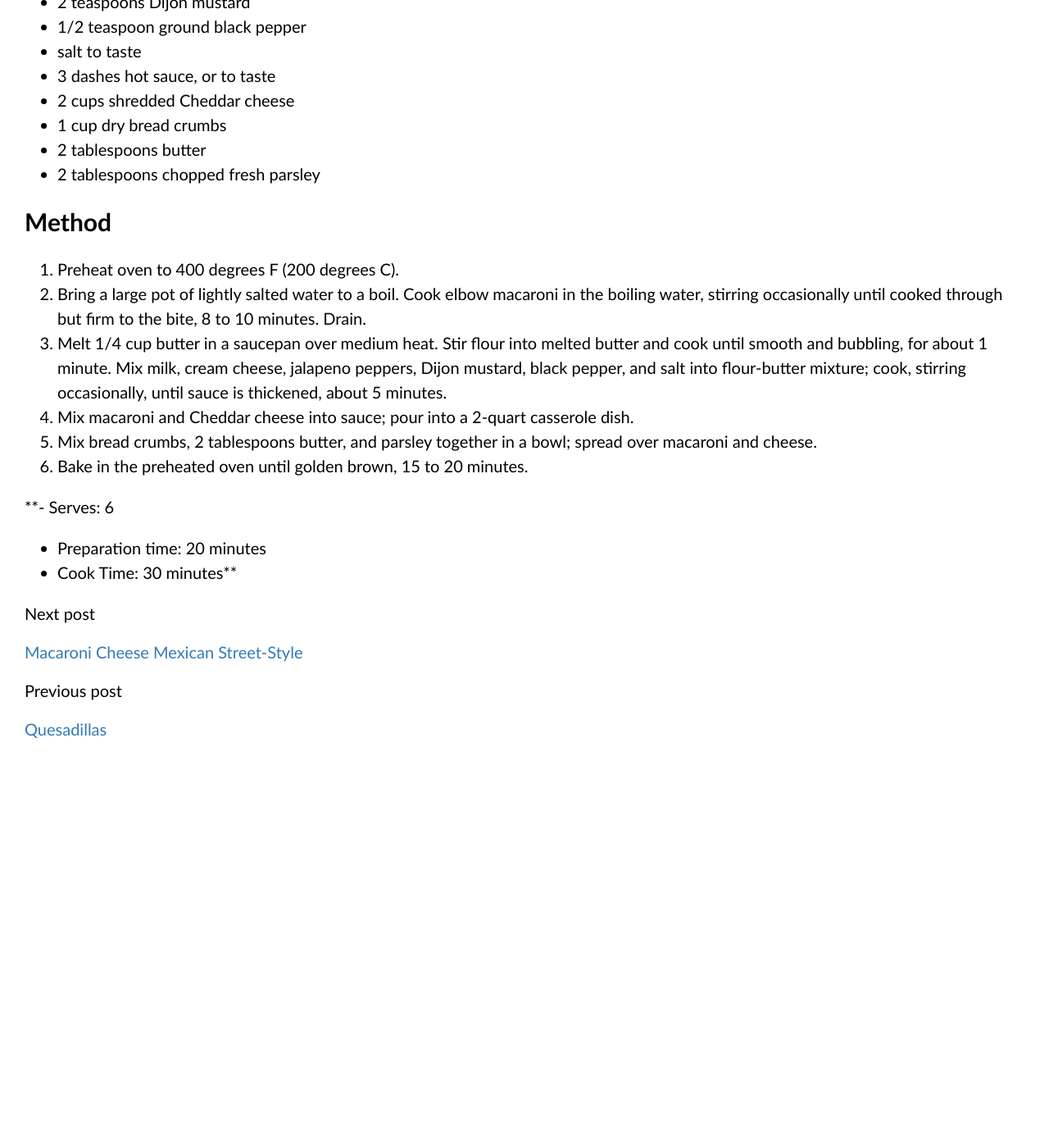
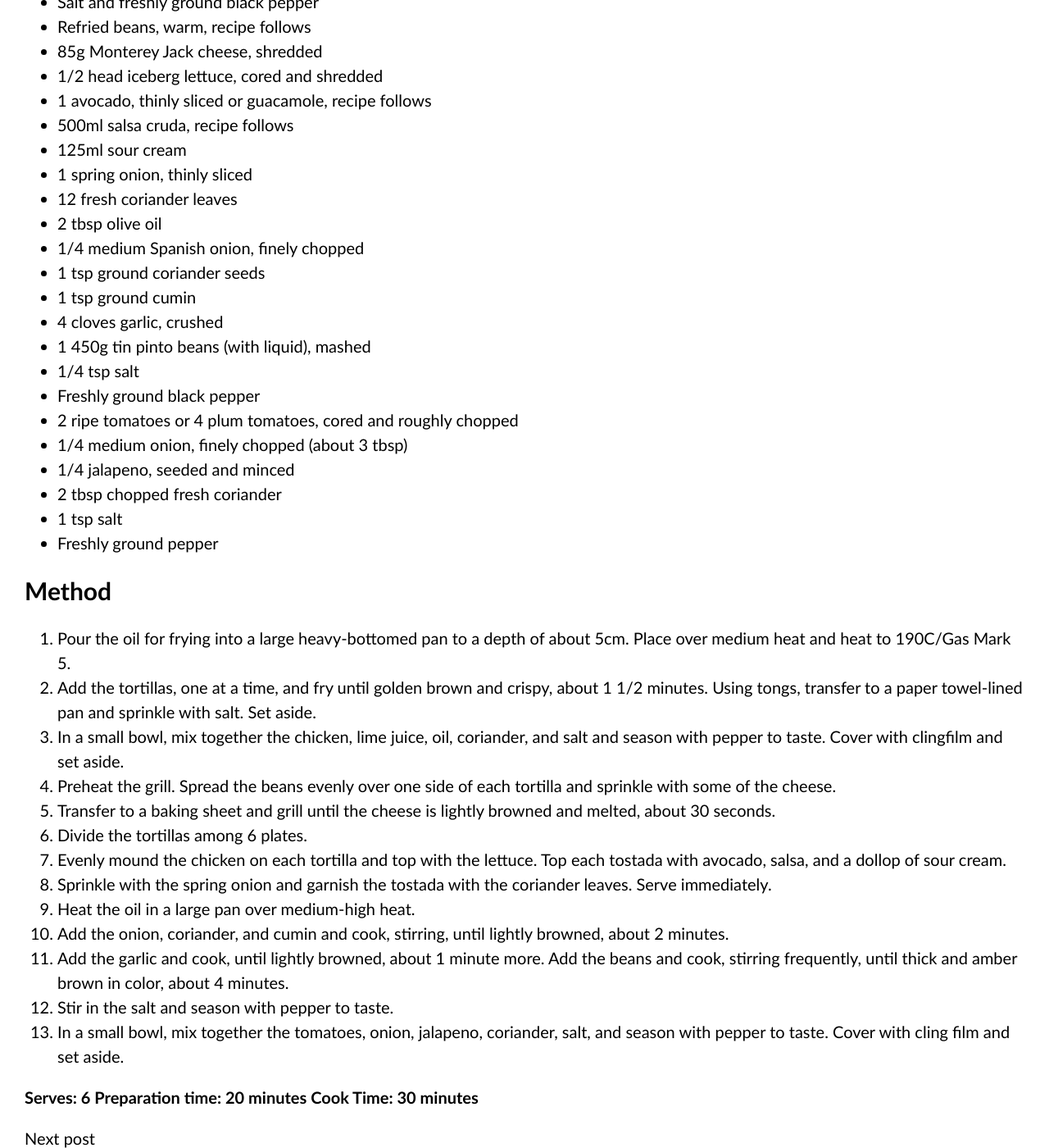
Before and after one commit to amycreates/amycreates.github.io, a Jekyll site: the page built from _recipes/recipe8.markdown, in a window 1280 px wide and 1400 px high, scrolled down 547 px. Shown: the whole window at 82% size. Built offline with Jekyll 4.4.1, drawn with Linux system fonts in a browser that asks for light colours; before the commit the page ends 1478 px from its top, so only the background shows below that; some of the changed text lies outside the part shown.

Commit message:
Added another recipe

```diff
--- a/_recipes/recipe8.markdown
+++ b/_recipes/recipe8.markdown
@@ -6,43 +6,65 @@ excerpt_separator: <!--more-->
 published: true
 order: 1
 tags:
-  - Dutch
-  - Fish
-  - Main
+  - Mexican
+  - Street Food
+  -
 ---
 
-# Macaroni Cheese Mexican Street-Style
+#
 
-This pasta recipe is very quick and easy to prepare, and it’s also a very popular recipe for kids! Mac and Cheese is not a traditional Mexican recipe, but it has somehow been adopted in many Mexican homes.
 
 <!--more-->
 
 ## Ingredients
 
-- 7 ounces elbow macaroni
-- 1/4 cup butter
-- 3 tablespoons all-purpose flour
-- 2 cups milk
-- 1 (8 ounce) package cream cheese
-- 4 slices canned jalapeno peppers, chopped
-- 2 teaspoons Dijon mustard
-- 1/2 teaspoon ground black pepper
-- salt to taste
-- 3 dashes hot sauce, or to taste
-- 2 cups shredded Cheddar cheese
-- 1 cup dry bread crumbs
-- 2 tablespoons butter
-- 2 tablespoons chopped fresh parsley
+- Vegetable oil for frying
+- 6 white corn tortillas
+- Salt for sprinkling
+- 300g cooked shredded chicken
+- 85ml freshly squeezed lime juice
+- 65ml olive oil
+- 10g chopped fresh coriander
+- Salt and freshly ground black pepper
+- Refried beans, warm, recipe follows
+- 85g Monterey Jack cheese, shredded
+- 1/2 head iceberg lettuce, cored and shredded
+- 1 avocado, thinly sliced or guacamole, recipe follows
+- 500ml salsa cruda, recipe follows
+- 125ml sour cream
+- 1 spring onion, thinly sliced
+- 12 fresh coriander leaves
+- 2 tbsp olive oil
+- 1/4 medium Spanish onion, finely chopped
+- 1 tsp ground coriander seeds
+- 1 tsp ground cumin
+- 4 cloves garlic, crushed
+- 1 450g tin pinto beans (with liquid), mashed
+- 1/4 tsp salt
+- Freshly ground black pepper
+- 2 ripe tomatoes or 4 plum tomatoes, cored and roughly chopped
+- 1/4 medium onion, finely chopped (about 3 tbsp)
+- 1/4 jalapeno, seeded and minced
+- 2 tbsp chopped fresh coriander
+- 1 tsp salt
+- Freshly ground pepper
 
 ## Method
 
-1. Preheat oven to 400 degrees F (200 degrees C).
-2. Bring a large pot of lightly salted water to a boil. Cook elbow macaroni in the boiling water, stirring occasionally until cooked through but firm to the bite, 8 to 10 minutes. Drain.
-3. Melt 1/4 cup butter in a saucepan over medium heat. Stir flour into melted butter and cook until smooth and bubbling, for about 1 minute. Mix milk, cream cheese, jalapeno peppers, Dijon mustard, black pepper, and salt into flour-butter mixture; cook, stirring occasionally, until sauce is thickened, about 5 minutes.
-4. Mix macaroni and Cheddar cheese into sauce; pour into a 2-quart casserole dish.
-5. Mix bread crumbs, 2 tablespoons butter, and parsley together in a bowl; spread over macaroni and cheese.
-6. Bake in the preheated oven until golden brown, 15 to 20 minutes.
+1. Pour the oil for frying into a large heavy-bottomed pan to a depth of about 5cm. Place over medium heat and heat to 190C/Gas Mark 5.
+2. Add the tortillas, one at a time, and fry until golden brown and crispy, about 1 1/2 minutes. Using tongs, transfer to a paper towel-lined pan and sprinkle with salt. Set aside.
+3. In a small bowl, mix together the chicken, lime juice, oil, coriander, and salt and season with pepper to taste. Cover with clingfilm and set aside.
+4. Preheat the grill. Spread the beans evenly over one side of each tortilla and sprinkle with some of the cheese.
+5. Transfer to a baking sheet and grill until the cheese is lightly browned and melted, about 30 seconds.
+6. Divide the tortillas among 6 plates.
+7. Evenly mound the chicken on each tortilla and top with the lettuce. Top each tostada with avocado, salsa, and a dollop of sour cream.
+8. Sprinkle with the spring onion and garnish the tostada with the coriander leaves. Serve immediately.
+9. Heat the oil in a large pan over medium-high heat.
+10. Add the onion, coriander, and cumin and cook, stirring, until lightly browned, about 2 minutes.
+11. Add the garlic and cook, until lightly browned, about 1 minute more. Add the beans and cook, stirring frequently, until thick and amber brown in color, about 4 minutes.
+12. Stir in the salt and season with pepper to taste.
+13. In a small bowl, mix together the tomatoes, onion, jalapeno, coriander, salt, and season with pepper to taste. Cover with cling film and set aside.
 
-**- Serves: 6
-- Preparation time: 20 minutes
-- Cook Time: 30 minutes**
+**Serves: 6
+Preparation time: 20 minutes
+Cook Time: 30 minutes**
```
